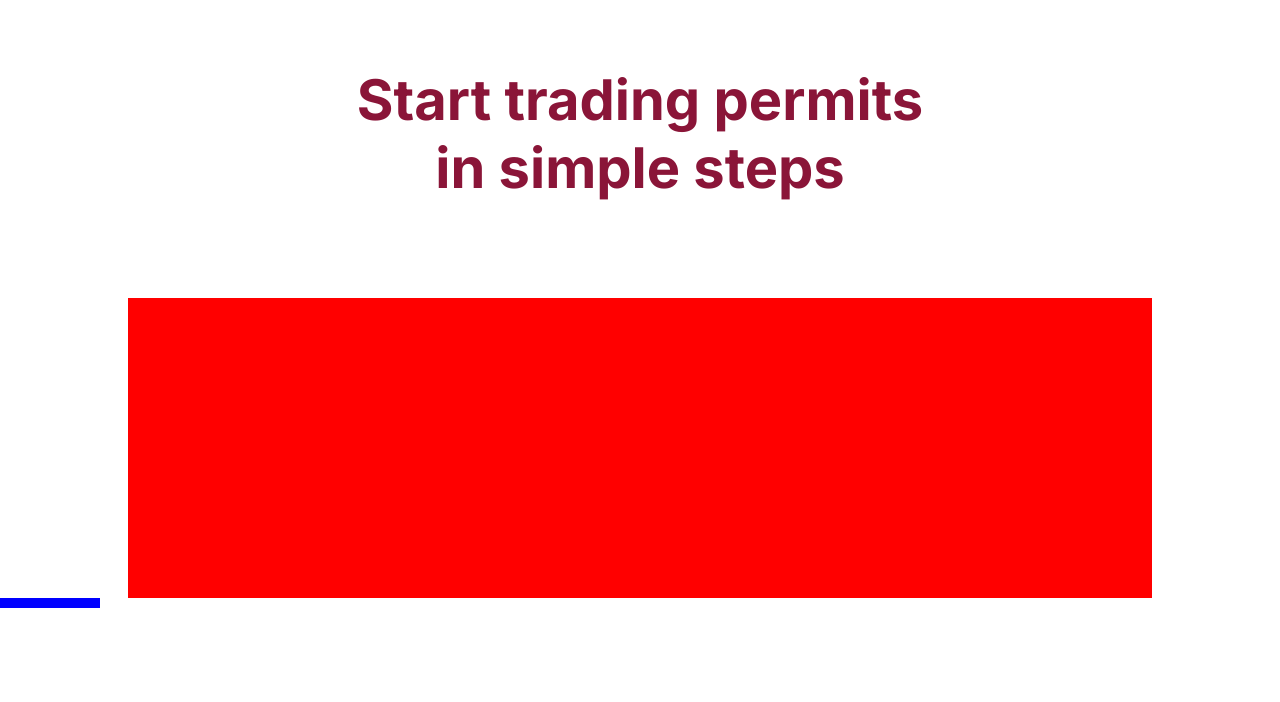
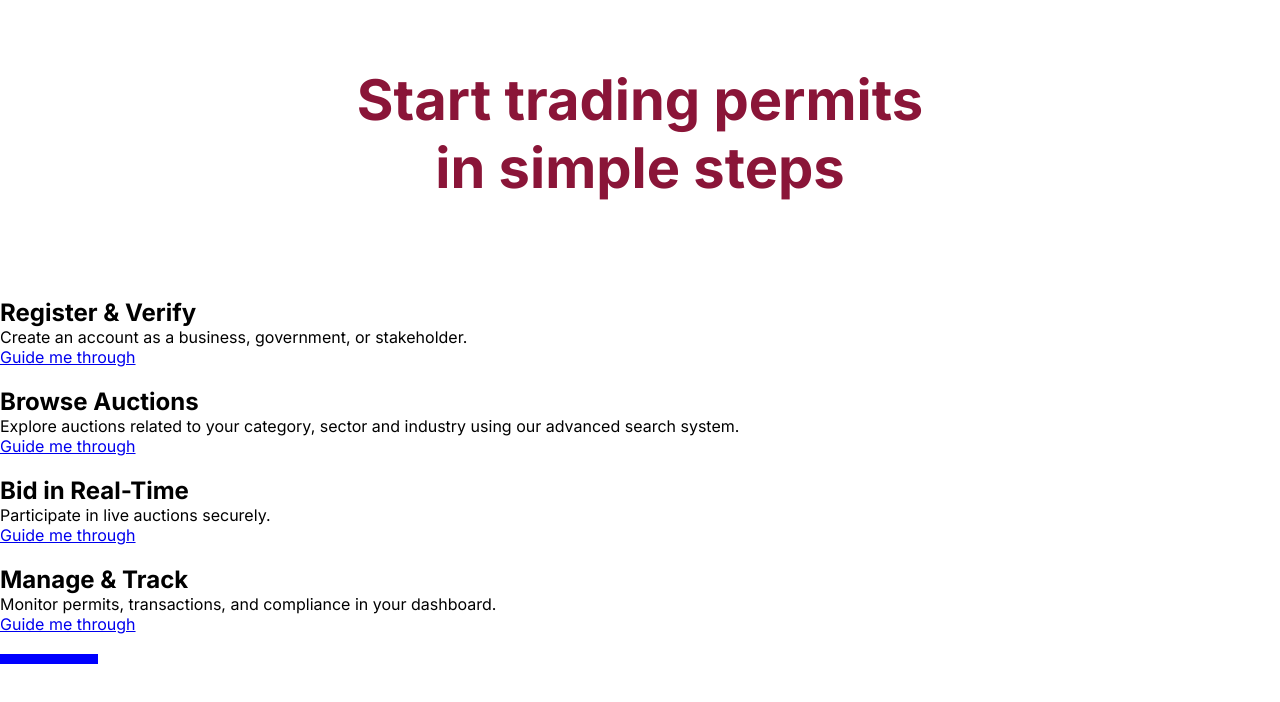
Before and after one commit to Economics-NPRP/ets-landing-page, a React (Vite) app: page / in a window 1280 px wide. Shown: the part 830-1532 px from the top of the page. Built offline with nearby package versions, Linux system fonts and the light colour scheme.

Commit message:
fix: the placeholding progress bar now updates properly & added trading steps boilerplate

```diff
--- a/src/components/main/TradingSteps.tsx
+++ b/src/components/main/TradingSteps.tsx
@@ -1,5 +1,6 @@
 'use client'
 import "../../styles/main/trading-steps.css"
+import { steps } from "../main/content"
 import { motion, useScroll, useMotionValueEvent, useTransform } from "motion/react"
 import { useRef } from "react"
 
@@ -7,22 +8,39 @@ function TradingSteps() {
 
   const container = useRef(null)
   const { scrollYProgress } = useScroll({
-    container
+    target: container
   })
 
   useMotionValueEvent(scrollYProgress, "change", (value) => {
     console.log(value)
   })
+  // Content
 
+  // Animation
   const scale = useTransform(scrollYProgress, [0, 1], [0, 100])
+  const opacities = [
+    useTransform(scrollYProgress, [0, 0.25, 0.5], [1, 0, 0]),
+    useTransform(scrollYProgress, [0.25, 0.5, 0.75], [0, 1, 0]),
+    useTransform(scrollYProgress, [0.5, 0.75, 1], [0, 1, 0]),
+    useTransform(scrollYProgress, [0.75, 1], [0, 1]),
+  ]
 
   return (
     <section ref={container} id="trading-steps">
       <div id="content-wrapper">
         <h1>Start trading permits<br />in simple steps</h1>
-        <figure id="step">
-
-        </figure>
+        {steps.map((step, order) => (
+          <figure className="step">
+            <figcaption>
+              <div className="step-text-container">
+                <h2>{step.title}</h2>
+                <p>{step.description}</p>
+              </div>
+              <a href="#" className="guide-me-through">Guide me through</a>
+            </figcaption>
+            <img src="" alt="" />
+          </figure>
+        ))}
         <motion.div style={{
           display: 'block',
           width: scale,
--- /dev/null
+++ b/src/components/main/content.ts
@@ -0,0 +1,22 @@
+export const steps = [
+  {
+    "title": "Register & Verify",
+    "description": "Create an account as a business, government, or stakeholder.",
+    "icon": "/main/trading-steps/register.svg"
+  },
+  {
+    "title": "Browse Auctions",
+    "description": "Explore auctions related to your category, sector and industry using our advanced search system.",
+    "icon": "/main/trading-steps/browse.svg"
+  },
+  {
+    "title": "Bid in Real-Time",
+    "description": "Participate in live auctions securely.",
+    "icon": "/main/trading-steps/bid.svg"
+  },
+  {
+    "title": "Manage & Track",
+    "description": "Monitor permits, transactions, and compliance in your dashboard.",
+    "icon": "/main/trading-steps/track.svg"
+  }
+]
```
Also changed, not shown: public/main/trading-steps/placeholder.jpg (added).
